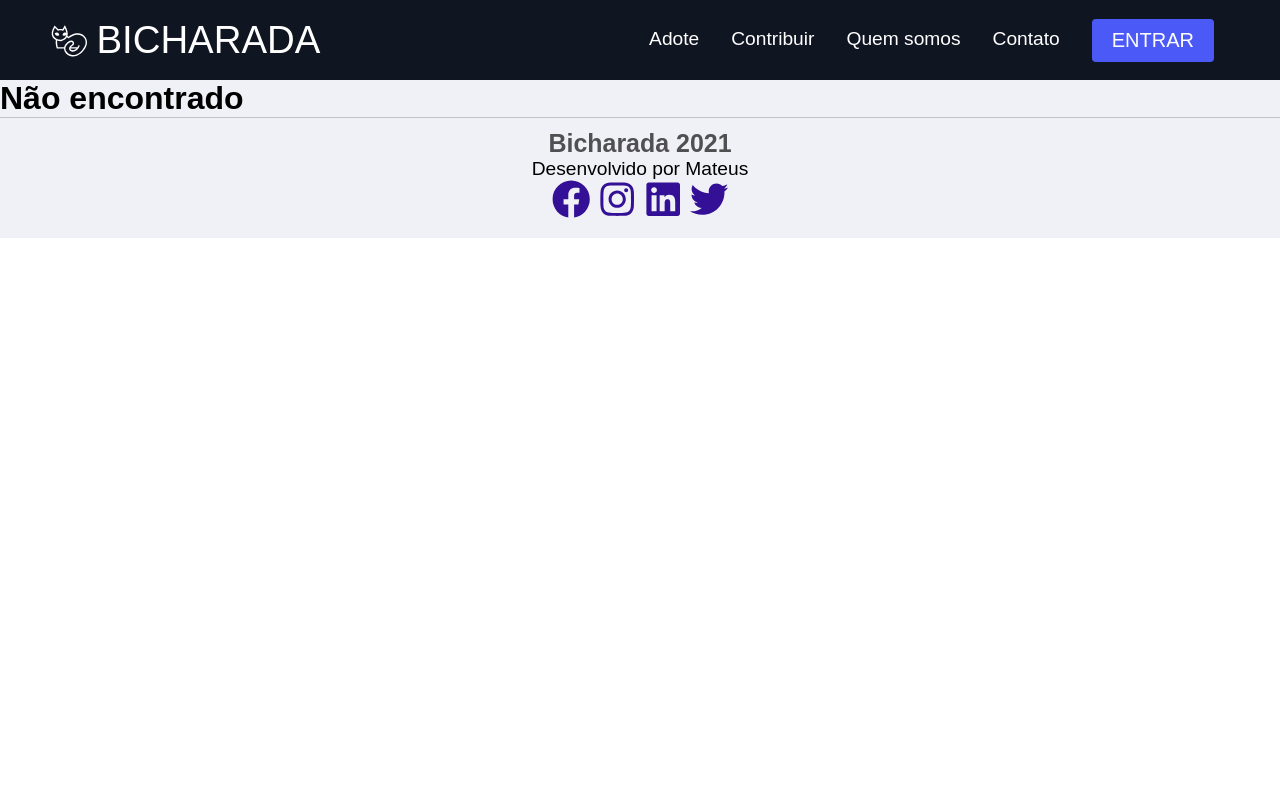
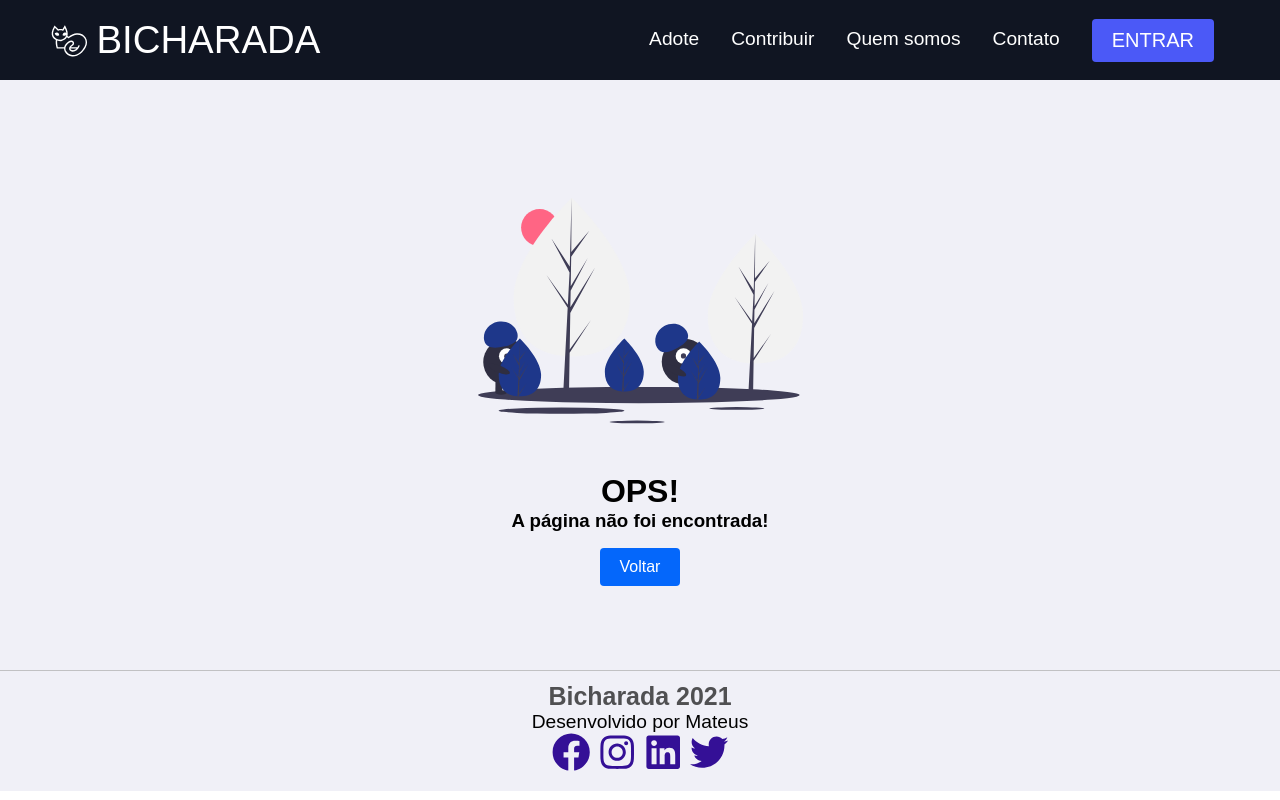
Before and after one commit to mateus-luciano/bicharada-web, a React (Create React App) app: page /notfound in a window 1280 px wide. Built offline with nearby package versions, Linux system fonts and the light colour scheme.

Commit message:
updated page not found

```diff
--- a/src/pages/NotFound/index.jsx
+++ b/src/pages/NotFound/index.jsx
@@ -1,5 +1,25 @@
-export default () => {
-  return(
-    <h1>Não encontrado</h1>
+import React from 'react';
+import { useHistory } from 'react-router-dom';
+import { Button } from '../../styles/global';
+
+import notFoundSvg from '../../assets/images/undraw_not_found_60pq.svg';
+
+import { NotFoundContainer, Image } from './styles';
+
+export default function NotFound() {
+  const history = useHistory();
+  return (
+    <NotFoundContainer>
+      <Image src={notFoundSvg} />
+      <h1>OPS!</h1>
+      <h3>A página não foi encontrada!</h3>
+      <Button
+        onClick={() => {
+          history.push('/');
+        }}
+      >
+        Voltar
+      </Button>
+    </NotFoundContainer>
   );
-};
+}
--- /dev/null
+++ b/src/pages/NotFound/styles.jsx
@@ -0,0 +1,35 @@
+import styled from 'styled-components';
+import { Container, Button } from '../../styles/global';
+
+export const NotFoundContainer = styled(Container)`
+  width: 100%;
+  min-height: calc(100vh - 210px);
+  display: flex;
+  justify-content: center;
+  align-items: center;
+  flex-direction: column;
+
+  Button {
+    margin: 1em 0;
+
+    @media(max-width: 960px) {
+      width: 300px;
+      margin-top: 2em;
+    }
+  }
+`;
+
+export const Image = styled.img`
+  width: 500px;
+  height: 500px;
+
+  @media(max-width: 1366px) {
+    width: 325px;
+    height: 325px;
+  }
+
+  @media(max-width: 960px) {
+    width: 400px;
+    height: 400px;
+  }
+`;
--- a/src/routes/index.jsx
+++ b/src/routes/index.jsx
@@ -20,7 +20,7 @@ export default () => (
       <Route path="/adoptions" component={Adoption} />
       <Route path="/contact" component={Contact} />
       <Route path="/contribute" component={Contribute} />
-      <Route path="/notfound" component={NotFound} />
+      <Route component={NotFound} />
     </Switch>
   </BrowserRouter>
 );
```
Also changed, not shown: src/assets/images/undraw_not_found_60pq.svg (added).
